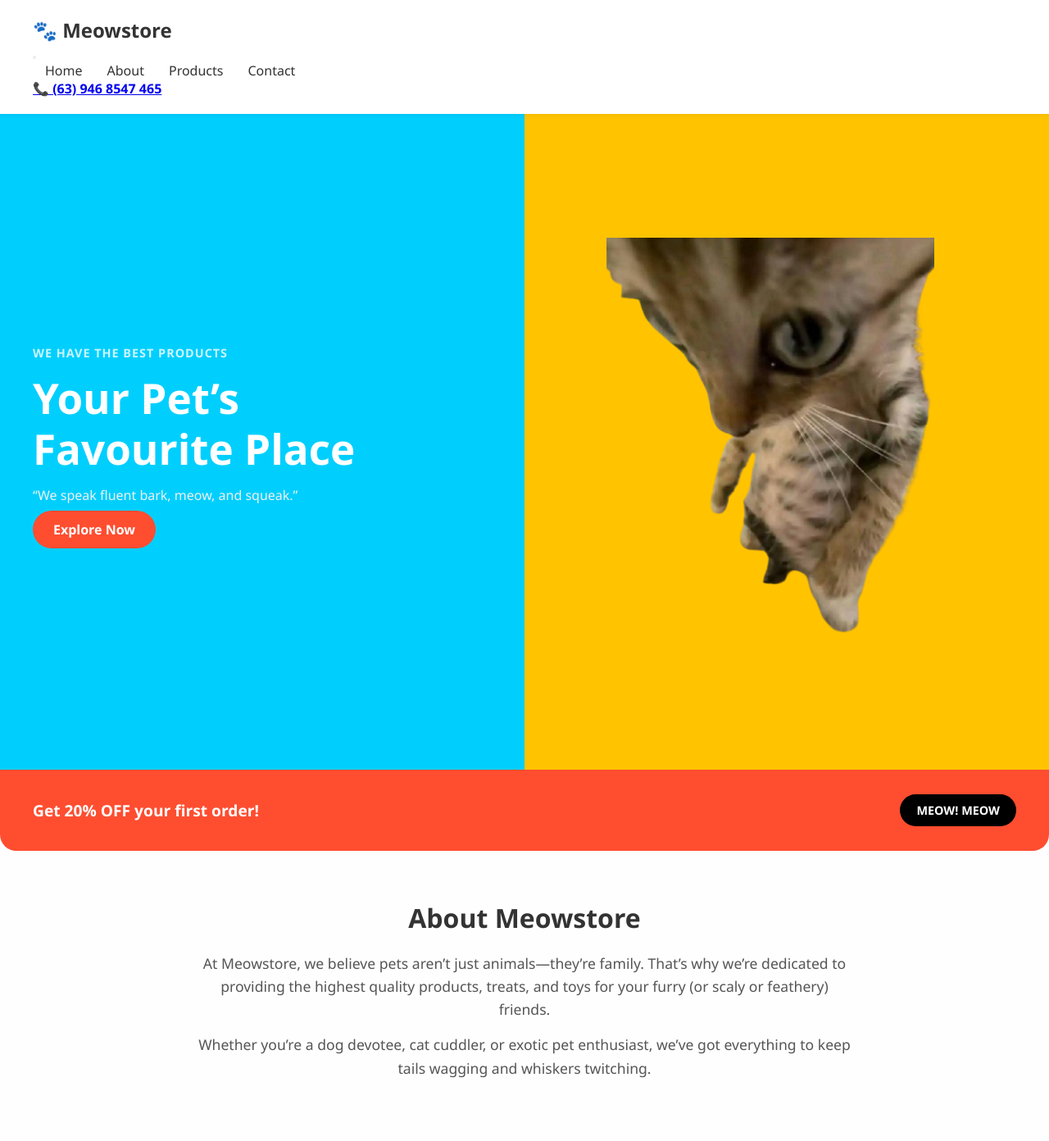
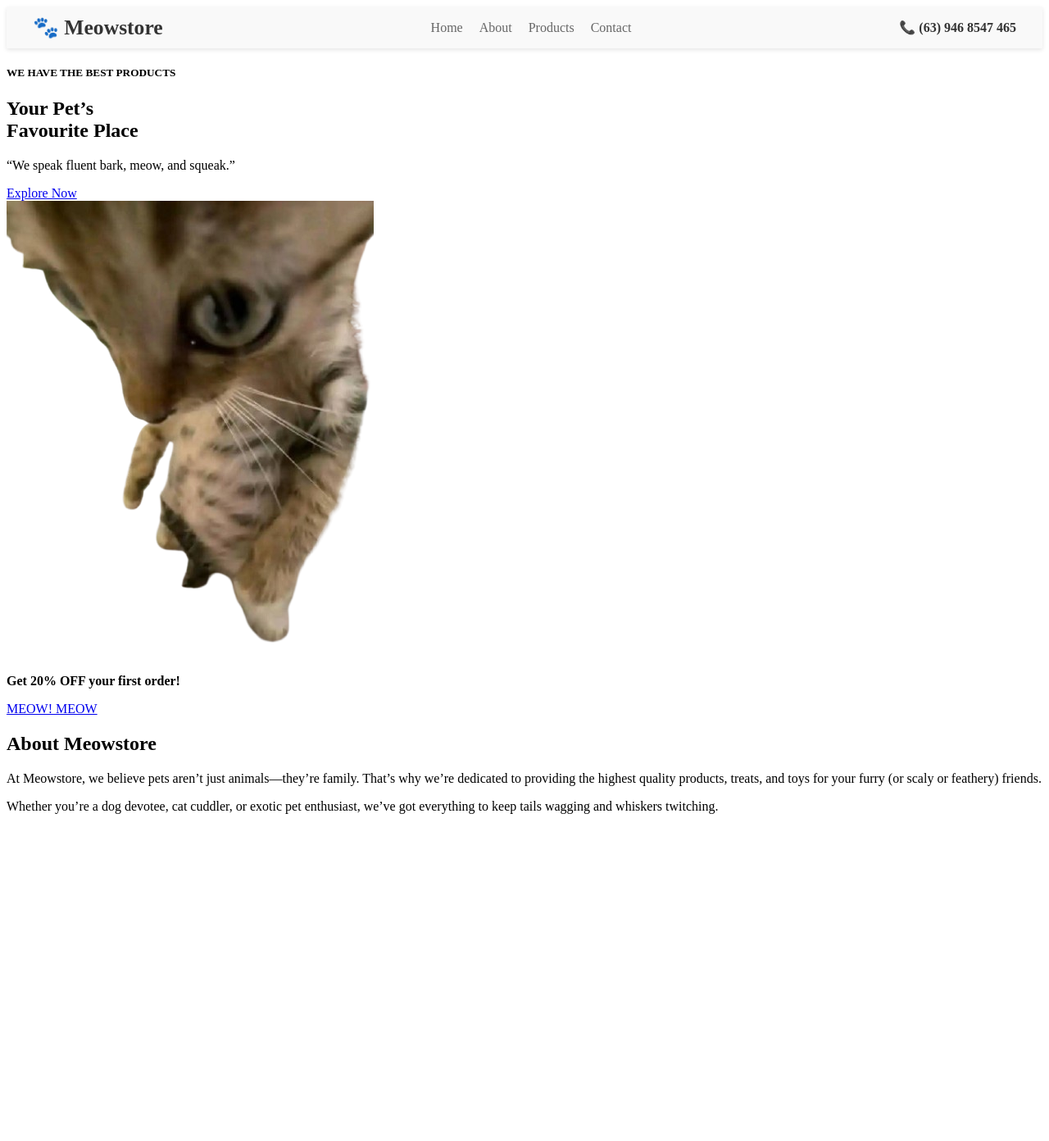
Before and after one commit to Kotocrunch/comlab, a PHP site: page /prototype/index.html in a window 1280 px wide. Shown: the whole page at 82% size. After the commit the page ends 993 px from the top, so only its background shows below. Run offline with PHP 8.4, Linux system fonts and the light colour scheme.

Commit message:
Update style.css

```diff
--- a/prototype/style.css
+++ b/prototype/style.css
@@ -1,210 +1,87 @@
-* {
-  margin: 0;
-  padding: 0;
-  box-sizing: border-box;
+header {
+  background-color: #f9f9f9;
+  box-shadow: 0 2px 5px rgba(0, 0, 0, 0.1);
+  padding: 10px 20px;
 }
 
-html, body {
-  height: 100%;
-  font-family: 'Segoe UI', sans-serif;
-  background: #fff;
-  color: #333;
-  scroll-behavior: smooth;
-}
-
-header {
+.header-inner {
   display: flex;
   justify-content: space-between;
   align-items: center;
-  padding: 20px 40px;
-  background: #ffffff;
-  box-shadow: 0 2px 5px rgba(0,0,0,0.05);
-  position: sticky;
-  top: 0;
-  z-index: 10;
   flex-wrap: wrap;
+  max-width: 1200px;
+  margin: 0 auto;
+  width: 100%;
 }
 
 .logo {
-  font-size: 1.5rem;
+  font-size: 1.6em;
   font-weight: bold;
+  color: #333;
 }
 
-nav {
+.nav-links {
   display: flex;
-  flex-wrap: wrap;
-  justify-content: center;
+  gap: 20px;
 }
 
-nav a {
-  margin: 0 15px;
+.nav-links a {
   text-decoration: none;
-  color: #333;
+  color: #666;
   font-weight: 500;
 }
 
-.contact {
-  font-weight: bold;
-  text-decoration: none;
-  color: inherit;
+.nav-links a:hover {
+  color: #000;
 }
 
-.hero {
-  display: flex;
-  align-items: center;
-  justify-content: space-between;
-  padding: 60px 40px;
-  background: linear-gradient(to right, #00cffe 50%, #ffc300 50%);
-  color: white;
-  height: 100vh;
-  overflow: hidden;
-  flex-wrap: wrap;
-}
-
-.hero-text {
-  width: 50%;
-  padding-right: 40px;
-}
-
-.hero-text h5 {
-  font-size: 0.9rem;
-  text-transform: uppercase;
-  letter-spacing: 1px;
-  opacity: 0.8;
-}
-
-.hero-text h1 {
-  font-size: 3.2rem;
-  margin: 15px 0;
+.contact a {
   font-weight: bold;
-  line-height: 1.2;
-}
-
-.hero-text p {
-  margin-bottom: 20px;
-  font-size: 1rem;
-  color: #f0f0f0;
-}
-
-.btn {
-  background-color: #ff4d30;
-  color: white;
-  padding: 12px 25px;
-  text-decoration: none;
-  border-radius: 25px;
-  font-weight: bold;
-  transition: 0.3s;
-}
-
-.btn:hover {
-  background-color: #e63e20;
-}
-
-.hero-image {
-  width: 50%;
-  display: flex;
-  justify-content: center;
-  align-items: center;
-}
-
-.hero-image img {
-  width: 100%;
-  max-width: 400px;
-  height: auto;
-}
-
-.promo {
-  background-color: #ff4d30;
-  color: white;
-  display: flex;
-  justify-content: space-between;
-  align-items: center;
-  padding: 30px 40px;
-  border-radius: 0 0 20px 20px;
-  flex-wrap: wrap;
-}
-
-.promo p {
-  font-size: 1.2rem;
-  max-width: 70%;
-}
-
-.btn-secondary {
-  background-color: #000;
-  padding: 10px 20px;
-  font-size: 0.9rem;
-  margin-left: 20px;
-  border-radius: 25px;
-  color: white;
+  color: #333;
   text-decoration: none;
 }
 
-.about {
-  background-color: #fefefe;
-  padding: 60px 20px;
-  text-align: center;
+.menu-toggle {
+  display: none;
+  flex-direction: column;
+  gap: 4px;
+  background: none;
+  border: none;
+  cursor: pointer;
+  padding: 5px;
 }
 
-.about-container {
-  max-width: 800px;
-  margin: 0 auto;
-}
-
-.about h2 {
-  font-size: 2em;
-  margin-bottom: 20px;
-  color: #333;
-}
-
-.about p {
-  font-size: 1.1em;
-  line-height: 1.6;
-  color: #555;
-  margin-bottom: 15px;
+.menu-toggle span {
+  display: block;
+  width: 25px;
+  height: 3px;
+  background-color: #333;
+  border-radius: 2px;
 }
 
 @media (max-width: 768px) {
-  header {
+  .menu-toggle {
+    display: flex;
+  }
+
+  .nav-links {
+    display: none;
+    flex-direction: column;
+    width: 100%;
+    margin-top: 10px;
+  }
+
+  .nav-links.active {
+    display: flex;
+  }
+
+  .contact {
+    width: 100%;
+    margin-top: 10px;
+  }
+
+  .header-inner {
     flex-direction: column;
     align-items: flex-start;
-    padding: 20px;
-  }
-
-  nav {
-    margin-top: 10px;
-    justify-content: flex-start;
-  }
-
-  .hero {
-    flex-direction: column;
-    padding: 40px 20px;
-    height: auto;
-    text-align: center;
-  }
-
-  .hero-text,
-  .hero-image {
-    width: 100%;
-    padding: 0;
-  }
-
-  .hero-text {
-    margin-bottom: 30px;
-  }
-
-  .promo {
-    flex-direction: column;
-    text-align: center;
-    padding: 20px;
-    border-radius: 0;
-  }
-
-  .promo p {
-    max-width: 100%;
-    margin-bottom: 15px;
-  }
-
-  .btn-secondary {
-    margin-left: 0;
   }
 }
```
